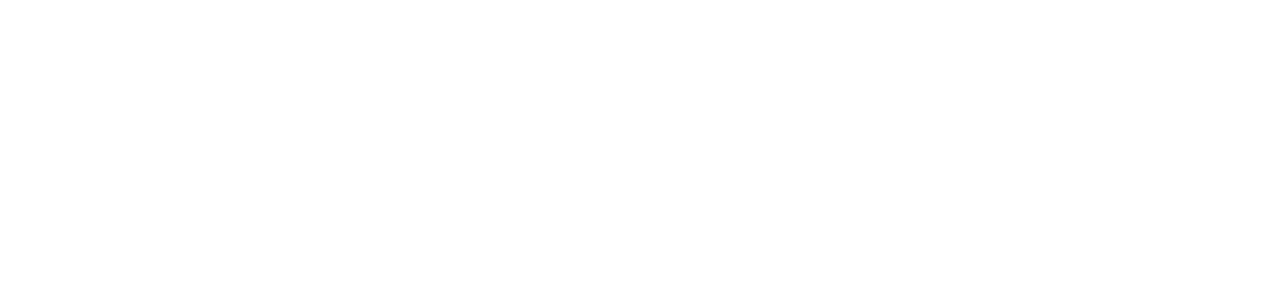
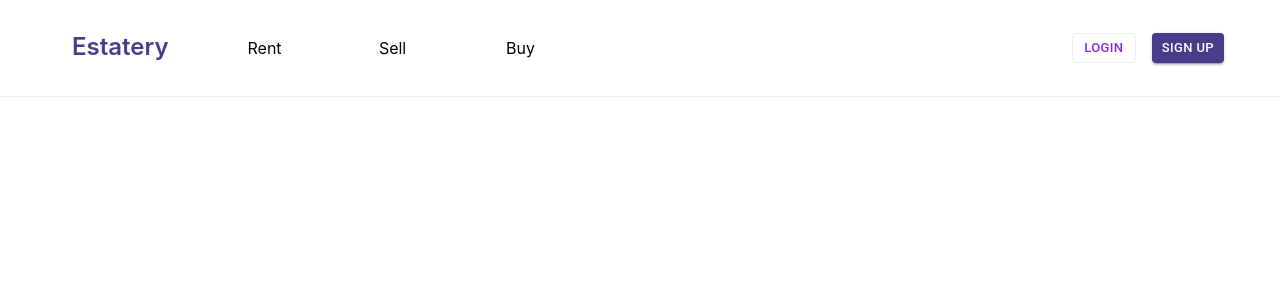
Before and after one commit to 7shoaib7/reunion, a React (Create React App) app: page / in a window 1280 px wide. Shown: the top 300 px of the page. Built offline with nearby package versions, Linux system fonts and the light colour scheme.

Commit message:
navbar-added

```diff
--- a/package.json
+++ b/package.json
@@ -3,6 +3,9 @@
   "version": "0.1.0",
   "private": true,
   "dependencies": {
+    "@emotion/react": "^11.10.5",
+    "@emotion/styled": "^11.10.5",
+    "@mui/material": "^5.10.15",
     "@testing-library/jest-dom": "^5.16.5",
     "@testing-library/react": "^13.4.0",
     "@testing-library/user-event": "^13.5.0",
--- a/src/App.js
+++ b/src/App.js
@@ -1,9 +1,10 @@
 import './App.css';
+import Navbar from "./components/Navbar"
 
 function App() {
   return (
     <div className="App">
-
+       <Navbar />
     </div>
   );
 }
--- /dev/null
+++ b/src/components/Navbar/index.js
@@ -0,0 +1,31 @@
+import React from 'react'
+import "./styles.css";
+import Button from '@mui/material/Button';
+import {useState} from "react"
+
+const Navbar = () => {
+  const [navText,setNavText] = useState("")
+  const [navContent,setNavContent] = useState(["Rent","Sell","Buy"])
+    return (
+        <div className="navbar">
+            <div className="navbar-content">
+                <div className="navbar-log">
+                    {/* <img scr={} alt="logo" /> */}
+                    <span style={{color: 'darkslateblue',fontWeight:"600",fontSize:"1.5rem"}}>Estatery</span>
+                </div>
+                {navContent.map((item)=>(
+                    <div className={navText===item ? "navbar-text-onclick  navbar-content-box":"navbar-text-content navbar-content-box"}>
+                       <span onClick={()=>setNavText(item)}>{item}</span>
+                    </div>
+                ))}
+
+            </div>
+            <div className="navbar-cta">
+                <Button  size="small" variant="outlined" style={{marginRight:"1rem"}} className="login">Login</Button>
+                <Button  size="small" variant="contained" className="signup">Sign up</Button>
+            </div>
+        </div>
+    )
+}
+
+export default Navbar
--- /dev/null
+++ b/src/components/Navbar/styles.css
@@ -0,0 +1,52 @@
+.navbar {
+    width: 100%;
+    height: 5rem;
+    background-color: #fff;
+    display: flex;
+    align-items: center;
+    justify-content: space-between;
+    padding: 0.5rem;
+    overflow: none;
+    border-bottom: 0.5px solid #eee;
+}
+
+.navbar-content-box {
+    display: flex;
+    justify-content: center;
+    align-items: center;
+    width:4rem;
+    height: 2rem;
+}
+
+.navbar-content {
+    margin-left: 4rem;
+    display: flex;
+    gap: 4rem;
+}
+
+.navbar-text-content:hover {
+    color: blueviolet;
+    cursor: pointer;
+}
+
+.navbar-text-onclick {
+    background-color:gainsboro;
+    border-radius: 0.5rem;
+    color:blueviolet;
+    font-weight: 500;
+}
+
+
+.navbar-cta {
+    margin-right: 4rem;
+    gap: 1rem;
+}
+
+.login {
+    color: blueviolet !important;
+    border: 1px solid #eee !important;
+}
+
+.signup {
+    background-color: darkslateblue !important;
+}
```
Also changed, not shown: src/components/Header/index.js (added), src/components/Header/styles.css (added), 1 other file (tests, documents, lock files or other folders).
